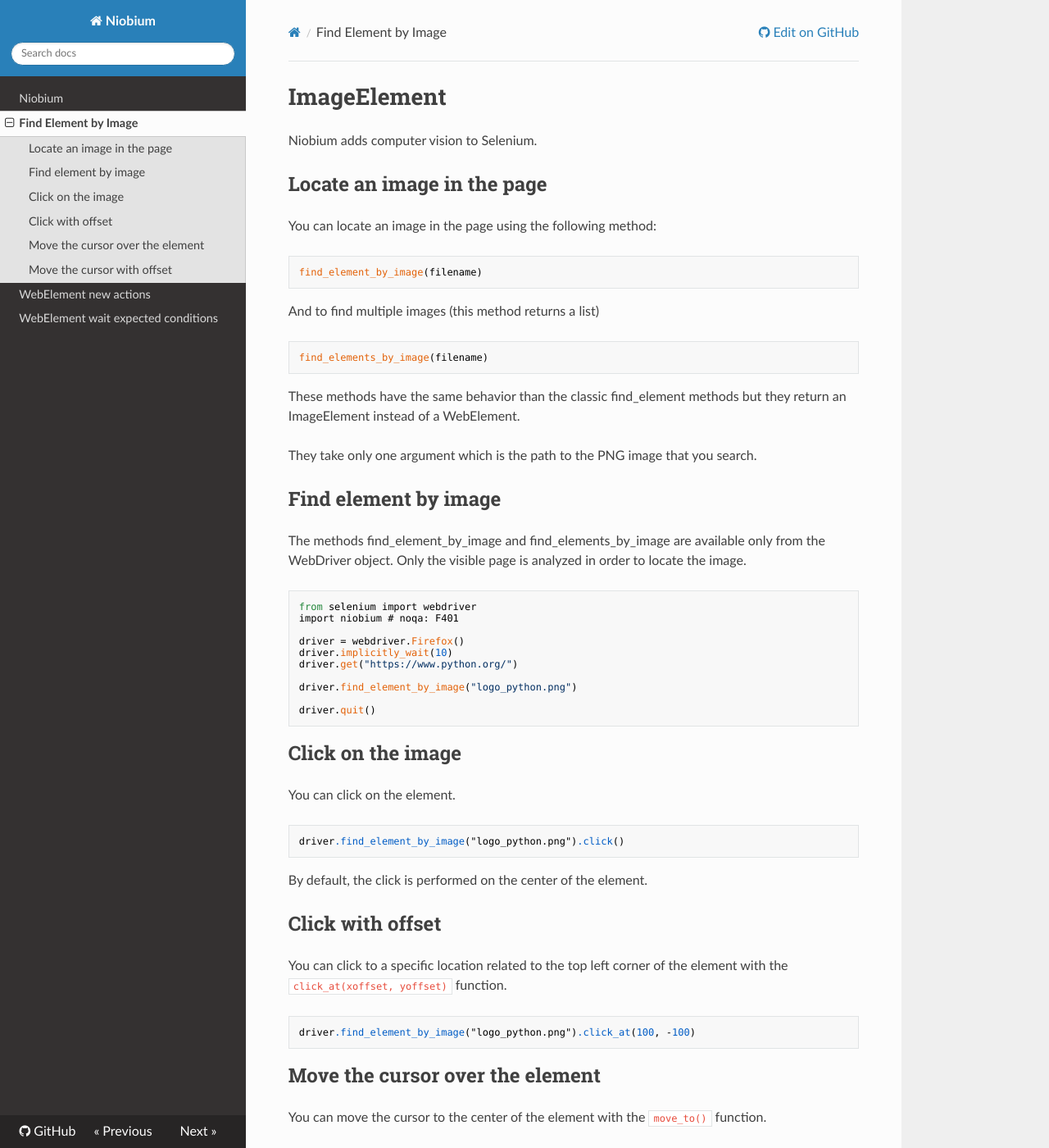
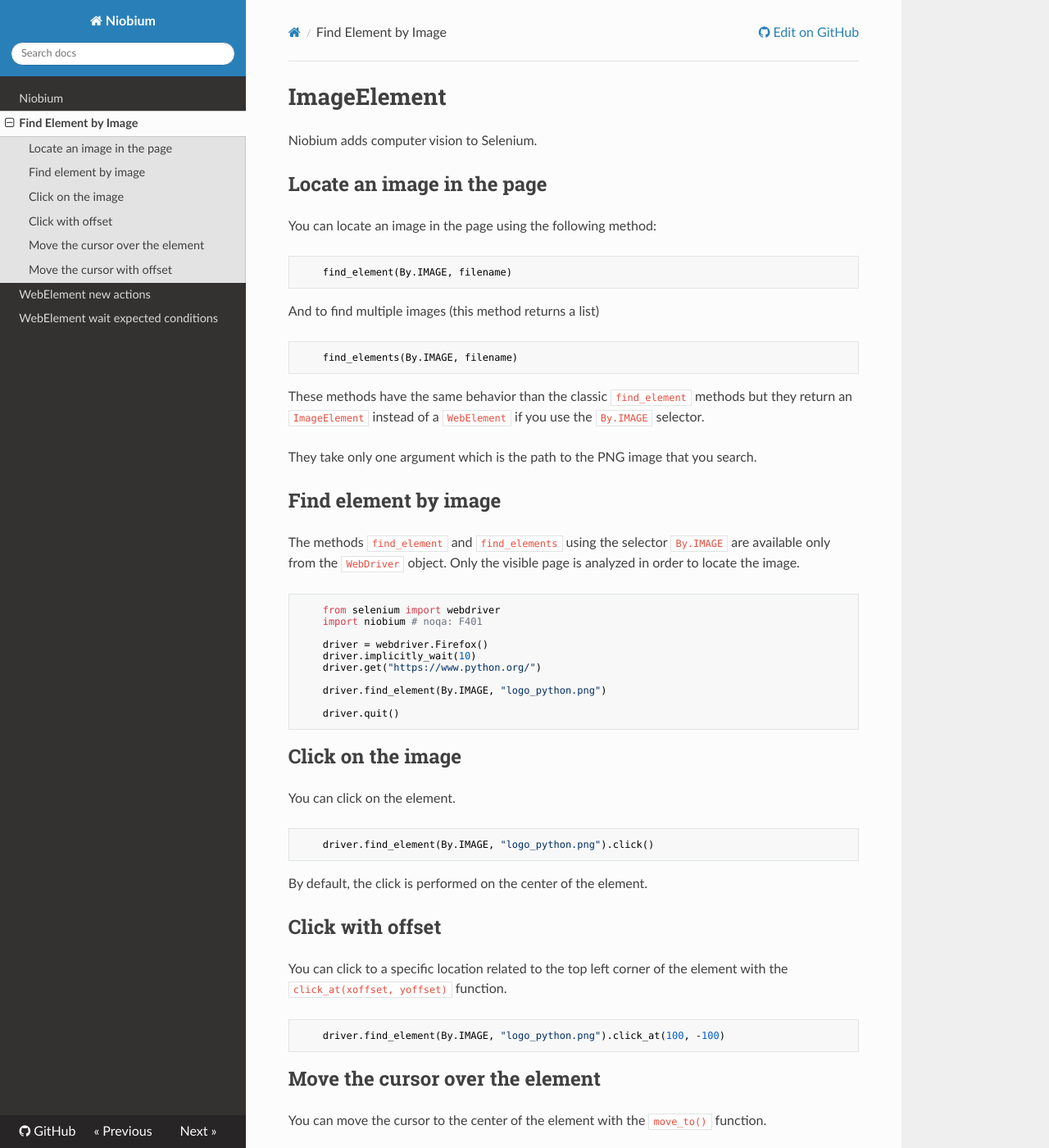
Before and after one commit to cle-b/niobium, an MkDocs documentation site: the page built from docs/image.md, in a window 1280 px wide and 1400 px high. Shown: the whole window at 82% size. Built offline with MkDocs 1.6.1, drawn with Linux system fonts in a browser that asks for light colours; nearby versions of some CDN libraries; some of the changed text lies outside the part shown.

Commit message:
update method to match selenium 4 find_element (#13)

````diff
--- a/docs/image.md
+++ b/docs/image.md
@@ -6,20 +6,25 @@ Niobium adds computer vision to Selenium.
 
 You can locate an image in the page using the following method:
 
-    find_element_by_image(filename)
+```python
+    find_element(By.IMAGE, filename)
+```
 
 And to find multiple images (this method returns a list)
 
-    find_elements_by_image(filename)
+```python
+    find_elements(By.IMAGE, filename)
+```
 
-These methods have the same behavior than the classic find_element methods but they return an ImageElement instead of a WebElement.
+These methods have the same behavior than the classic `find_element` methods but they return an `ImageElement` instead of a `WebElement` if you use the `By.IMAGE` selector.
 
 They take only one argument which is the path to the PNG image that you search.
 
 ## Find element by image
 
-The methods find_element_by_image and find_elements_by_image are available only from the WebDriver object. Only the visible page is analyzed in order to locate the image.
+The methods `find_element` and `find_elements` using the selector `By.IMAGE` are available only from the `WebDriver` object. Only the visible page is analyzed in order to locate the image.
 
+```python
     from selenium import webdriver
     import niobium # noqa: F401
 
@@ -27,15 +32,18 @@ The methods find_element_by_image and find_elements_by_image are available only
     driver.implicitly_wait(10)
     driver.get("https://www.python.org/")
 
-    driver.find_element_by_image("logo_python.png")
+    driver.find_element(By.IMAGE, "logo_python.png")
 
     driver.quit()
+```
 
 ## Click on the image
 
 You can click on the element.
 
-    driver.find_element_by_image("logo_python.png").click()
+```python
+    driver.find_element(By.IMAGE, "logo_python.png").click()
+```
 
 By default, the click is performed on the center of the element.
 
@@ -43,16 +51,22 @@ By default, the click is performed on the center of the element.
 
 You can click to a specific location related to the top left corner of the element with the `click_at(xoffset, yoffset)` function.
 
-    driver.find_element_by_image("logo_python.png").click_at(100, -100)
+```python
+    driver.find_element(By.IMAGE, "logo_python.png").click_at(100, -100)
+```
 
 ## Move the cursor over the element
 
 You can move the cursor to the center of the element with the `move_to()` function.
 
-    driver.find_element_by_image("logo_python.png").move_to()
+```python
+    driver.find_element(By.IMAGE, "logo_python.png").move_to()
+```
 
 ## Move the cursor with offset
 
 You can move the cursor to a specific location related to the top left corner of the element with the `move_at(xoffset, yoffset)` function.
 
-    driver.find_element_by_image("logo_python.png").move_at(20, 20)
+```python
+    driver.find_element(By.IMAGE, "logo_python.png").move_at(20, 20)
+```
--- a/niobium/__init__.py
+++ b/niobium/__init__.py
@@ -1,5 +1,5 @@
 import selenium
-from .patch import (
+from niobium.patch import (
     patch_image,
     patch_timeout,
     patch_webelement_action,
@@ -13,4 +13,4 @@ patch_webelement_wait()
 
 __all__ = ["selenium"]
 
-__version__ = "0.4.0"
+__version__ = "0.5.0"
````
Also changed, not shown: README.md (+12 -6 lines), docs/index.md (+12 -6 lines), docs/webelement_action.md (+10 -4 lines), docs/webelement_wait.md (+15 -8 lines), 8 other files.
